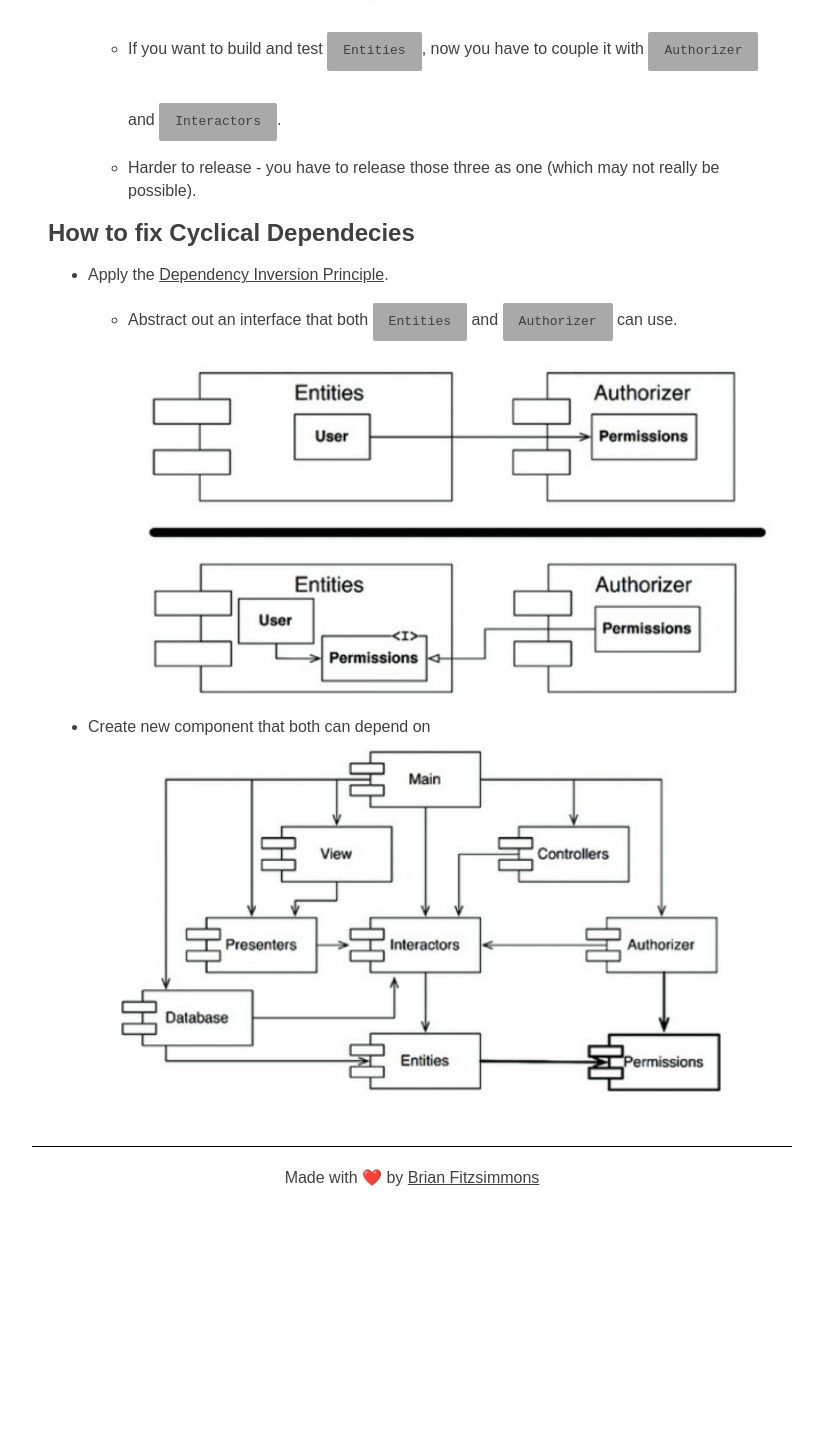
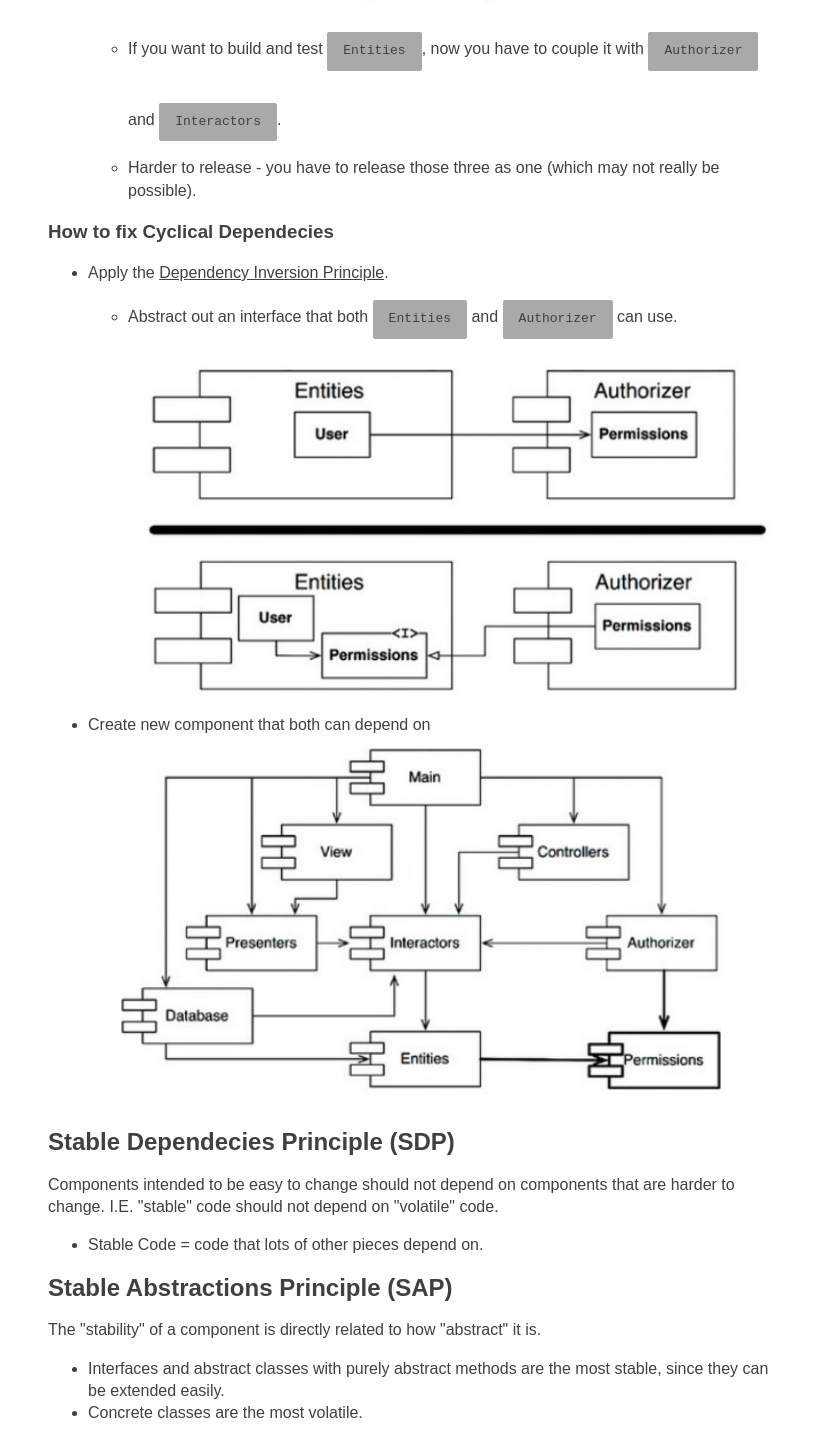
Before and after one commit to bfitzsimmons703/clean-code, a Next.js app: page /component-principles/component-coupling in a window 1280 px wide. Shown: the part 1352-2796 px from the top of the page, without its empty margins (228-1051 px from the left). Before the commit the page ends 2582 px from the top, so only its background shows below. Built offline with nearby package versions, Linux system fonts and the light colour scheme.

Commit message:
More on Coupling

```diff
--- a/pages/component-principles/component-coupling.mdx
+++ b/pages/component-principles/component-coupling.mdx
@@ -17,10 +17,29 @@ I.E. if you have a dependency graph, you should never be able to follow the edge
     -   If you want to build and test `Entities`, now you have to couple it with `Authorizer` and `Interactors`.
     -   Harder to release - you have to release those three as one (which may not really be possible).
 
-## How to fix Cyclical Dependecies
+### How to fix Cyclical Dependecies
 
 -   Apply the [Dependency Inversion Principle](/solid-principles/dependency-inversion).
     -   Abstract out an interface that both `Entities` and `Authorizer` can use.
         ![DIP Fix 1](/cyclical-dependency-dip-fix.jpeg)
 -   Create new component that both can depend on
     ![DIP Fix 2](/cyclical-dependency-new-component-fix.jpeg)
+
+## Stable Dependecies Principle (SDP)
+
+Components intended to be easy to change should not depend on components that are harder to change.
+I.E. "stable" code should not depend on "volatile" code.
+
+-   Stable Code = code that lots of other pieces depend on.
+
+## Stable Abstractions Principle (SAP)
+
+The "stability" of a component is directly related to how "abstract" it is.
+
+-   Interfaces and abstract classes with purely abstract methods are the most stable, since they can be extended easily.
+-   Concrete classes are the most volatile.
+
+## SDP + SAP = Dependency Inversion Principle
+
+**Dependecies should run in the direction of stability (i.e. lower level classes should be more stable).
+Stable classes are more abstract. Therefore, dependencies should run in the direction of abstractions.**
```
